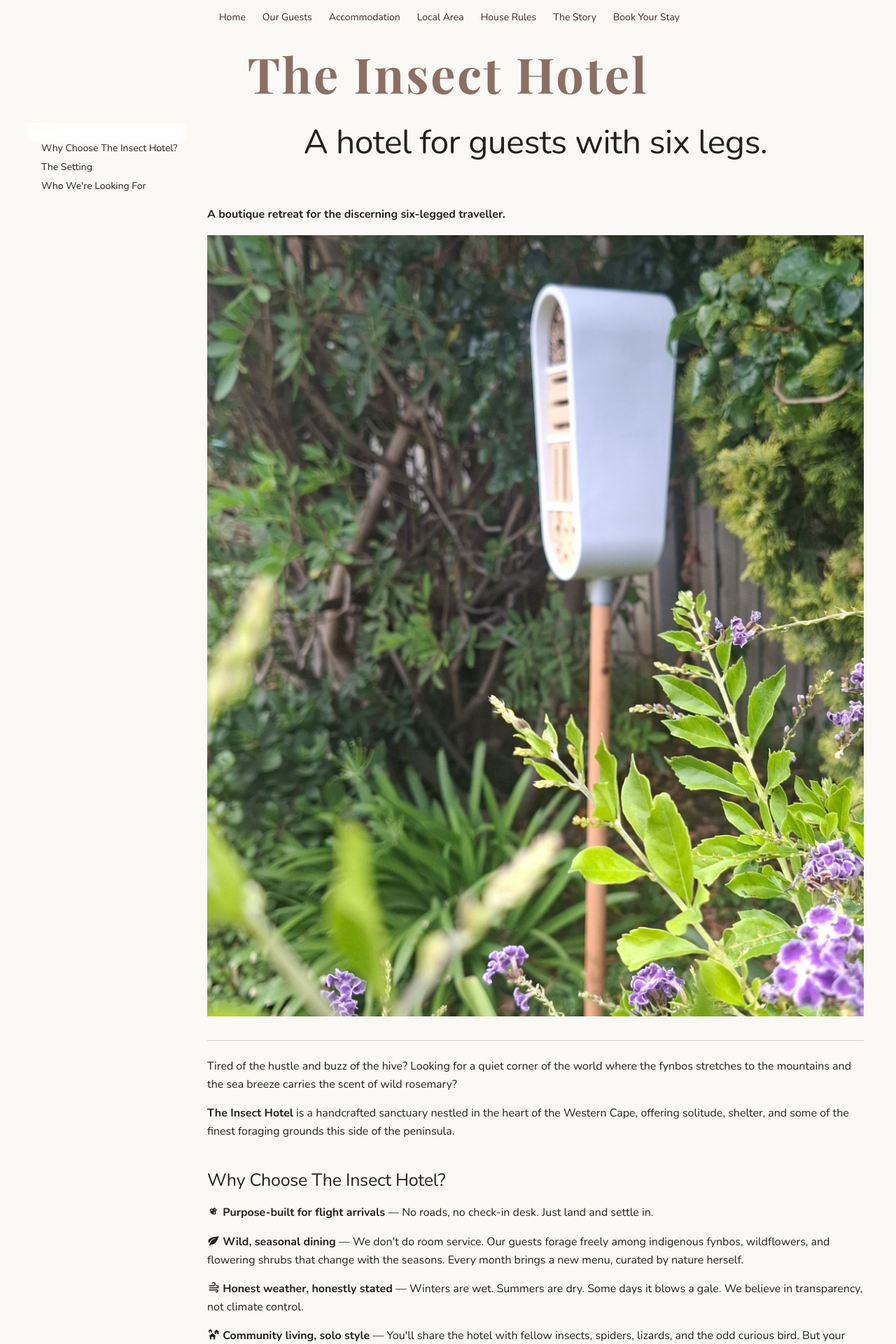
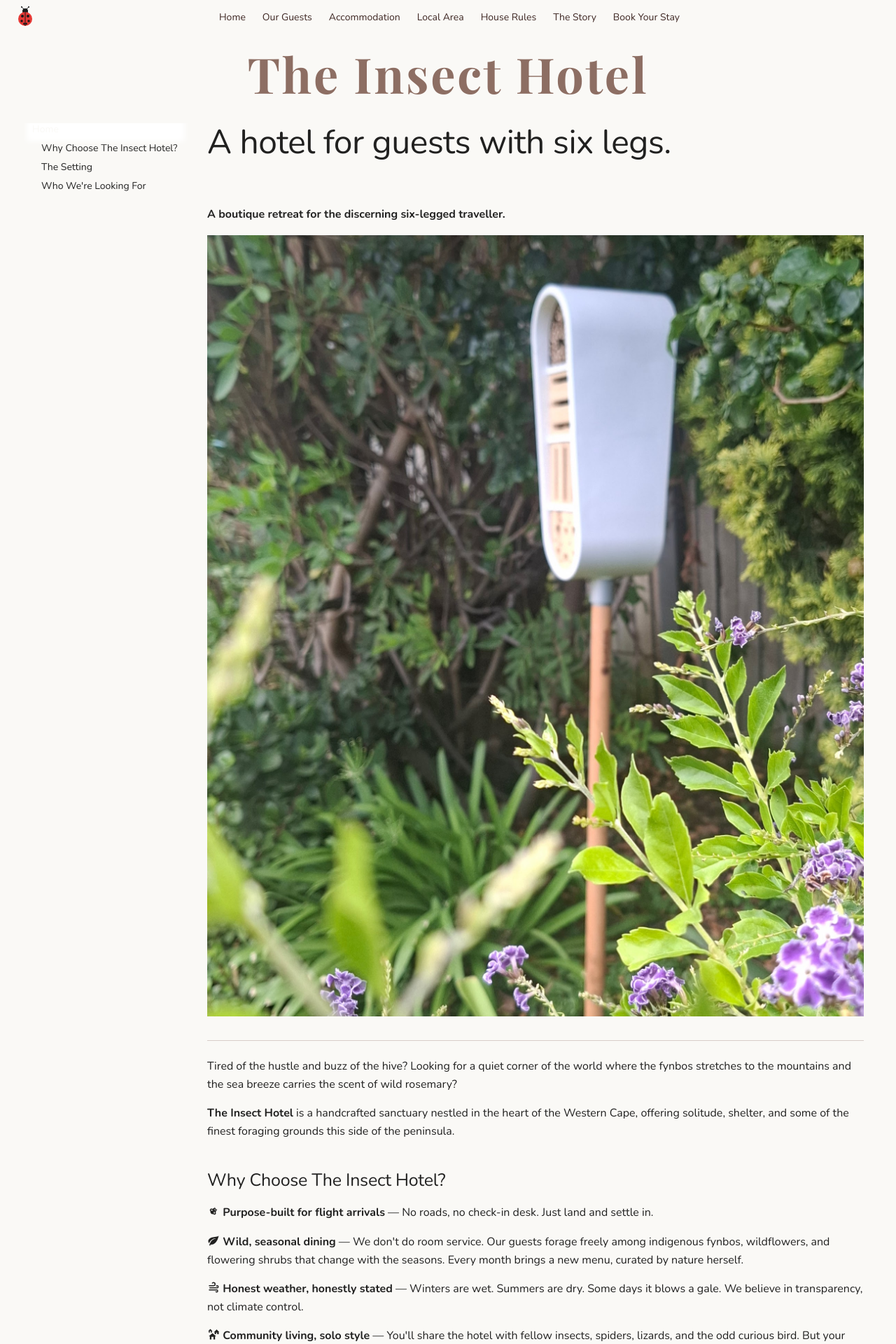
Before and after one commit to JonathanCGill/the-insect-hotel, an MkDocs documentation site: the page built from docs/index.md, in a window 1280 px wide. Shown: the top 1920 px of the page at 70% size. Built offline with MkDocs 1.6.1 and Material for MkDocs 9.7.7, drawn with Linux system fonts in a browser that asks for light colours.

Commit message:
Add ladybird favicon and navbar icon, revert H1 to left-aligned
- Replace bee favicon SVG with a ladybird (red dome, black spots)
- Add ladybird icon to the top-left of the tabs navbar
- Remove viewport-width H1 centering, back to default left alignment

https://claude.ai/code/session_01NCUiCTbAeQS6uf5reBRjB5

```diff
--- a/docs/assets/css/custom.css
+++ b/docs/assets/css/custom.css
@@ -37,6 +37,26 @@ body,
 
 .md-header nav.md-header__inner {
   display: none !important;
+}
+
+/* Navbar wrapper — ladybird left, links centred */
+.navbar-wrapper {
+  position: relative;
+  background-color: #FAF9F6;
+}
+
+.navbar-ladybird {
+  position: absolute;
+  left: 1rem;
+  top: 50%;
+  transform: translateY(-50%);
+  line-height: 0;
+  z-index: 1;
+}
+
+.navbar-ladybird img {
+  height: 1.6rem;
+  width: auto;
 }
 
 .md-tabs {
@@ -89,11 +109,6 @@ body,
   font-size: 2.4rem;
   color: var(--md-default-fg-color);
   margin-top: 0;
-  text-align: center;
-  width: 100vw;
-  position: relative;
-  left: 50%;
-  margin-left: -50vw;
 }
 
 /* Warm, natural feel for admonitions */
--- a/overrides/main.html
+++ b/overrides/main.html
@@ -15,6 +15,11 @@
 {% endblock %}
 
 {% block tabs %}
-  {{ super() }}
+  <div class="navbar-wrapper">
+    <a href="{{ config.site_url }}" class="navbar-ladybird" aria-label="Home">
+      <img src="{{ config.site_url }}assets/images/favicon.svg" alt="Ladybird">
+    </a>
+    {{ super() }}
+  </div>
   <div class="site-hero-title">The Insect Hotel</div>
 {% endblock %}
```
Also changed, not shown: docs/assets/images/favicon.svg.
